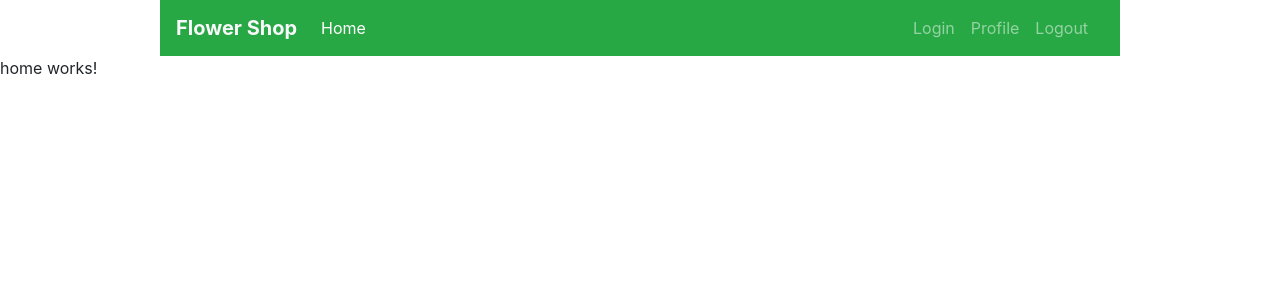
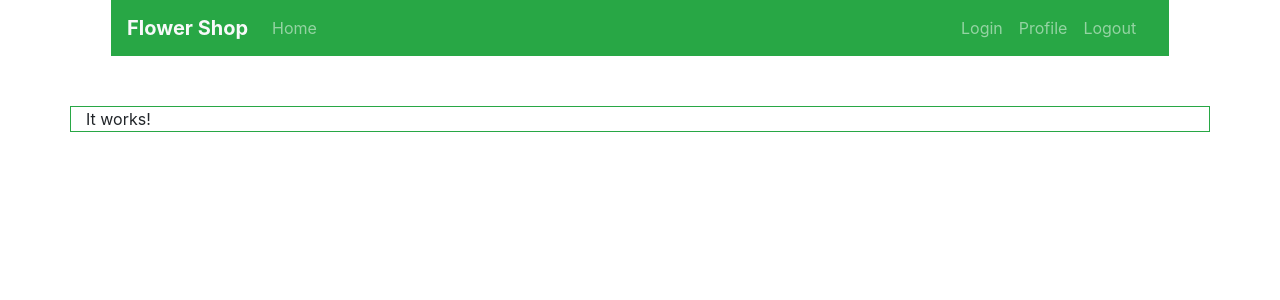
Before and after one commit to damianknapik97/FlowerShop-Frontend, an Angular app in the folder front-end/: page / in a window 1280 px wide. Shown: the top 300 px of the page. Built offline with nearby package versions, Linux system fonts and the light colour scheme.

Commit message:
Fix navbar

```diff
--- a/front-end/angular.json
+++ b/front-end/angular.json
@@ -31,7 +31,10 @@
             "styles": [
               "src/styles.sass"
             ],
-            "scripts": []
+            "scripts": [
+              "node_modules/jquery/dist/jquery.js",
+              "node_modules/bootstrap/dist/js/bootstrap.js"
+            ]
           },
           "configurations": {
             "production": {
--- a/front-end/package.json
+++ b/front-end/package.json
@@ -21,6 +21,7 @@
     "@angular/router": "~8.2.4",
     "bootstrap": "^4.3.1",
     "font-awesome": "^4.7.0",
+    "jquery": "^3.4.1",
     "rxjs": "~6.4.0",
     "tslib": "^1.10.0",
     "zone.js": "~0.9.1"
--- a/front-end/src/app/app.component.html
+++ b/front-end/src/app/app.component.html
@@ -1,8 +1,8 @@
 <!--The content below is only a placeholder and can be replaced.-->
-<div class = "navigation">
+<div class = "container navigation">
   <app-navigation></app-navigation>
 </div>
 
-<div class = "content">
+<div class = "container border border-success content">
   <router-outlet></router-outlet>
 </div>
--- a/front-end/src/app/app.component.sass
+++ b/front-end/src/app/app.component.sass
@@ -1,5 +1,10 @@
 
 .navigation
-	width: 75%
+	width: 85%
 	margin-left: auto
 	margin-right: auto
+	margin-bottom: 50px
+
+.content
+	position: relative
+	width: 90%
--- /dev/null
+++ b/front-end/src/app/home/home.component.html
@@ -0,0 +1,11 @@
+<html>
+
+<head>
+	<title>title</title>
+</head>
+
+<body>
+	It works!
+</body>
+
+</html>
--- a/front-end/src/app/home/home.component.ts
+++ b/front-end/src/app/home/home.component.ts
@@ -2,11 +2,7 @@ import { Component, OnInit } from '@angular/core';
 
 @Component({
   selector: 'app-home',
-  template: `
-    <p>
-      home works!
-    </p>
-  `,
+  templateUrl: 'home.component.html',
   styleUrls: ['./home.component.sass']
 })
 export class HomeComponent implements OnInit {
--- a/front-end/src/app/navigation/navigation.component.html
+++ b/front-end/src/app/navigation/navigation.component.html
@@ -1,14 +1,28 @@
-
 <nav class="navbar navbar-expand-lg navbar-dark bg-success">
   <a class="navbar-brand text-light font-weight-bold" routerLink = "">Flower Shop</a>
-  	<div class="collapse navbar-collapse" id="navbarNavAltMarkup">
-    	<div class="navbar-nav">
-			<a class="nav-item nav-link active" routerLink="/">Home <span class="sr-only"></span></a>
+  <button class="navbar-toggler" type="button" data-toggle="collapse" data-target="#navbarNav" aria-controls="navbarNav" aria-expanded="false" aria-label="Toggle navigation">
+    <span class="navbar-toggler-icon"></span>
+  </button>
+  <div class="collapse navbar-collapse" id="navbarNav">
+	  <div>
+		<ul class="navbar-nav">
+			<li class="nav-item">
+				<a class="nav-item nav-link" routerLink="">Home</a>
+			</li>
+		</ul>
 	  </div>
-		<div class="navbar-nav account-options">
+	<div class = account-options>
+		<ul class="navbar-nav">
+			<li class="nav-item">
 				<a class="nav-item nav-link" routerLink="/login">Login</a>
+			</li>
+			<li class="nav-item">
 				<a class="nav-item nav-link" routerLink="/profile">Profile</a>
+			</li>
+			<li class="nav-item">
 				<a class="nav-item nav-link" routerLink="/logout">Logout</a>
+			</li>
+		</ul>
 	</div>
   </div>
 </nav>
--- a/front-end/src/app/navigation/navigation.component.sass
+++ b/front-end/src/app/navigation/navigation.component.sass
@@ -1,3 +1,4 @@
 .account-options
+	position: relative
 	margin-right: 1% !important
 	margin: auto
```
Also changed, not shown: front-end/src/styles.sass (line endings or trailing spaces), 3 other files (tests, documents, lock files or other folders). Lines whose indentation alone changed are shown as unchanged.
